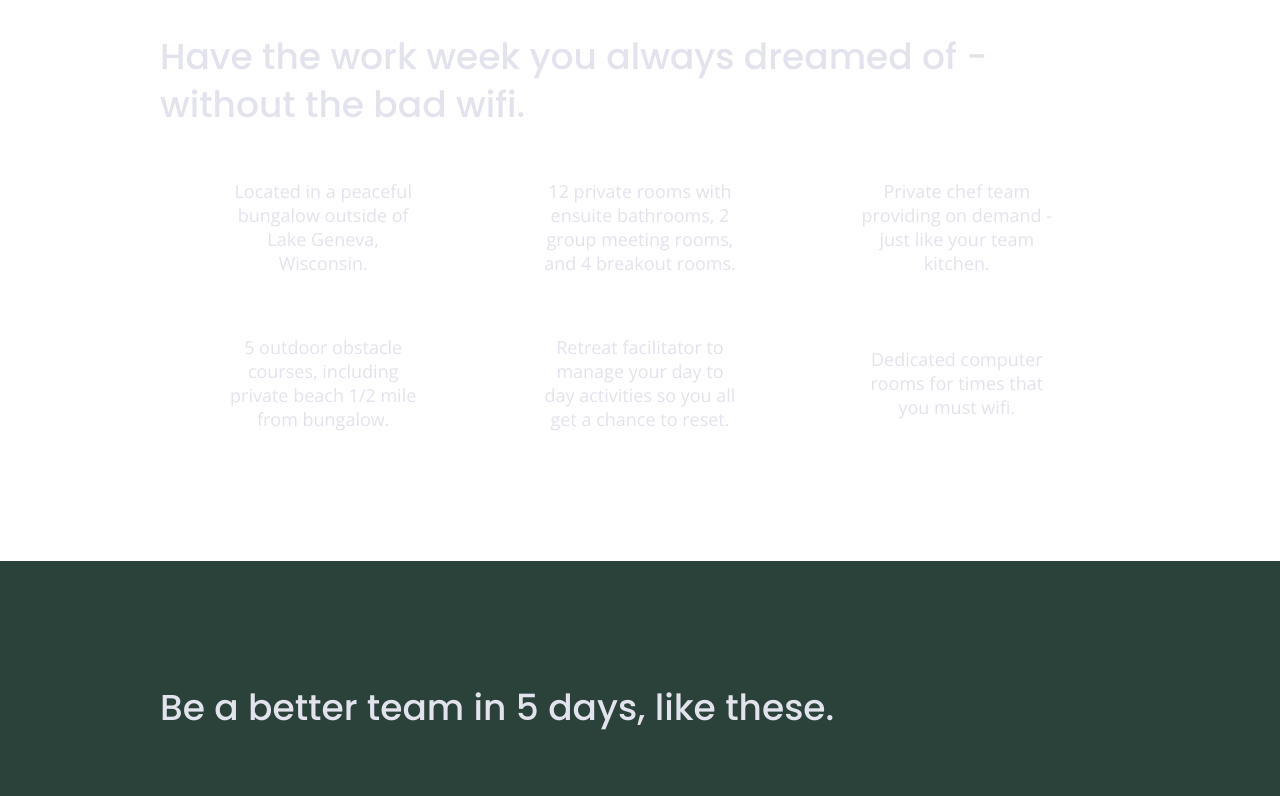
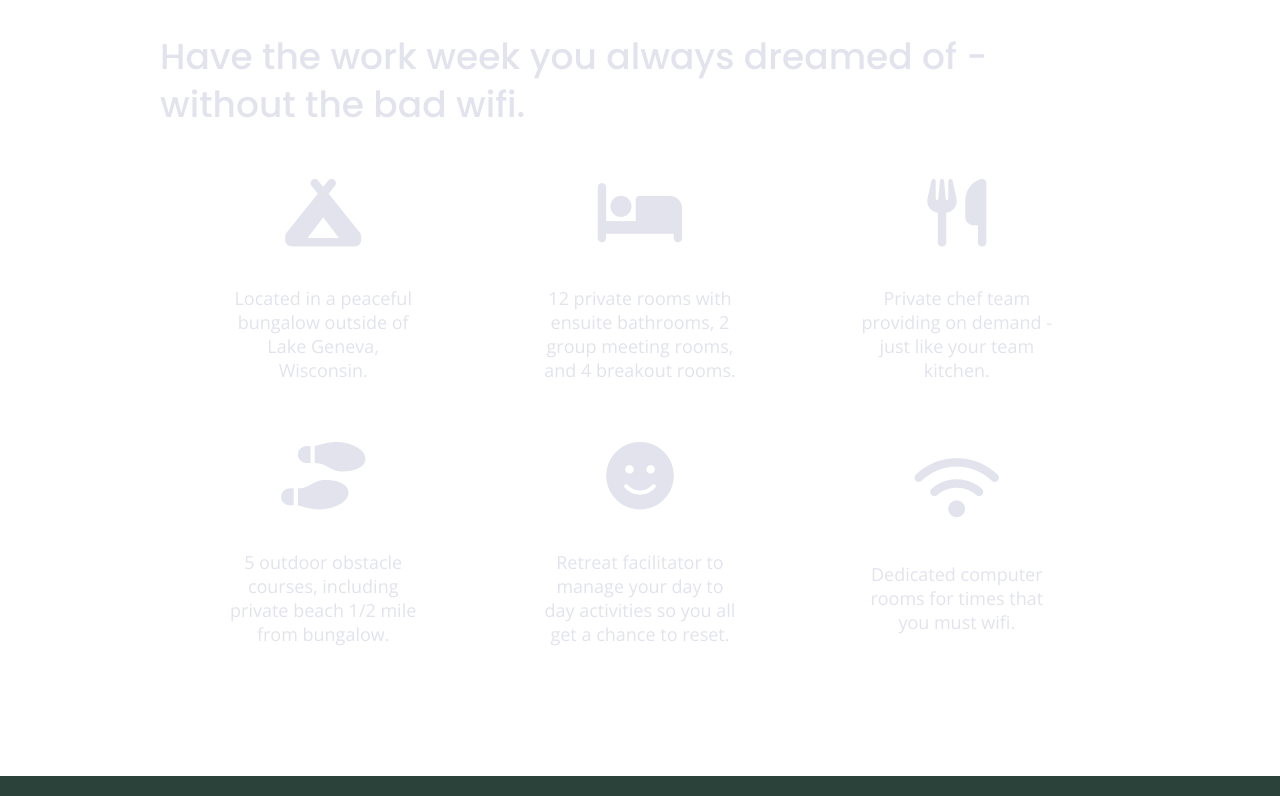
Before and after one commit to Becky-K/unplugged-project, a website built with Parcel: page index.html in a window 1280 px wide. Shown: the part 1099-1895 px from the top of the page. Built offline with nearby package versions, Linux system fonts and the light colour scheme; files whose address does not match are found by name.

Commit message:
Added Font Awesome icons

```diff
--- a/css/main.css
+++ b/css/main.css
@@ -334,6 +334,11 @@
     flex-flow: row wrap;
   }
 
+  .features i{
+    font-size: 3.75em;
+    padding-bottom: 40px;
+  }
+
   .features p {
     text-align: center;
     margin: 0;
@@ -556,11 +561,11 @@
     }
 
     header nav {
-      width: 20%;
+      width: 30%;
     }
 
-    header nav ul {
-      justify-content: space-between;
+    header nav ul{
+      justify-content: space-around
     }
 
     .header-divider {
--- a/index.html
+++ b/index.html
@@ -18,6 +18,7 @@
 
   <link rel="stylesheet" href="css/normalize.css">
   <link rel="stylesheet" href="css/main.css">
+  <script src="https://kit.fontawesome.com/16991d33d6.js" crossorigin="anonymous"></script>
 
     <!-- Google Fonts -->
     <link href="https://fonts.googleapis.com/css?family=Open+Sans:400,700|Poppins:500,700" rel="stylesheet">
@@ -70,42 +71,54 @@
         <h2>Have the work week you always dreamed of - without the bad wifi.</h2>
         <div class="features-items">
           <article>
-            <p class="fontawesome-icon"></p>
+            <p class="fontawesome-icon">
+              <i class="fas fa-campground"></i>
+            </p>
             <p class="features-item-description">
               Located in a peaceful bungalow outside of Lake Geneva, Wisconsin.
             </p>
           </article>
 
           <article>
-            <p class="fontawesome-icon"></p>
+            <p class="fontawesome-icon">
+              <i class="fas fa-bed"></i>
+            </p>
             <p class="features-item-description">
               12 private rooms with ensuite bathrooms, 2 group meeting rooms, and 4 breakout rooms.
             </p>
           </article>
 
           <article>
-            <p class="fontawesome-icon"></p>
+            <p class="fontawesome-icon">
+              <i class="fas fa-utensils"></i>
+            </p>
             <p class="features-item-description">
               Private chef team providing on demand - just like your team kitchen.
             </p>
           </article>
 
           <article>
-            <p class="fontawesome-icon"></p>
+            <p class="fontawesome-icon">
+              <i class="fas fa-shoe-prints"></i>
+            </p>
             <p class="features-item-description">
               5 outdoor obstacle courses, including private beach 1/2 mile from bungalow.
             </p>
           </article>
 
           <article>
-            <p class="fontawesome-icon"></p>
+            <p class="fontawesome-icon">
+              <i class="fas fa-smile"></i>
+            </p>
             <p class="features-item-description">
               Retreat facilitator to manage your day to day activities so you all get a chance to reset.
             </p>
           </article>
 
           <article>
-            <p class="fontawesome-icon"></p>
+            <p class="fontawesome-icon">
+              <i class="fas fa-wifi"></i>
+            </p>
             <p class="features-item-description">
               Dedicated computer rooms for times that you must wifi.
             </p>
```
Also changed, not shown: about/index.html (+1 -0 lines), faq/index.html (+1 -0 lines).
